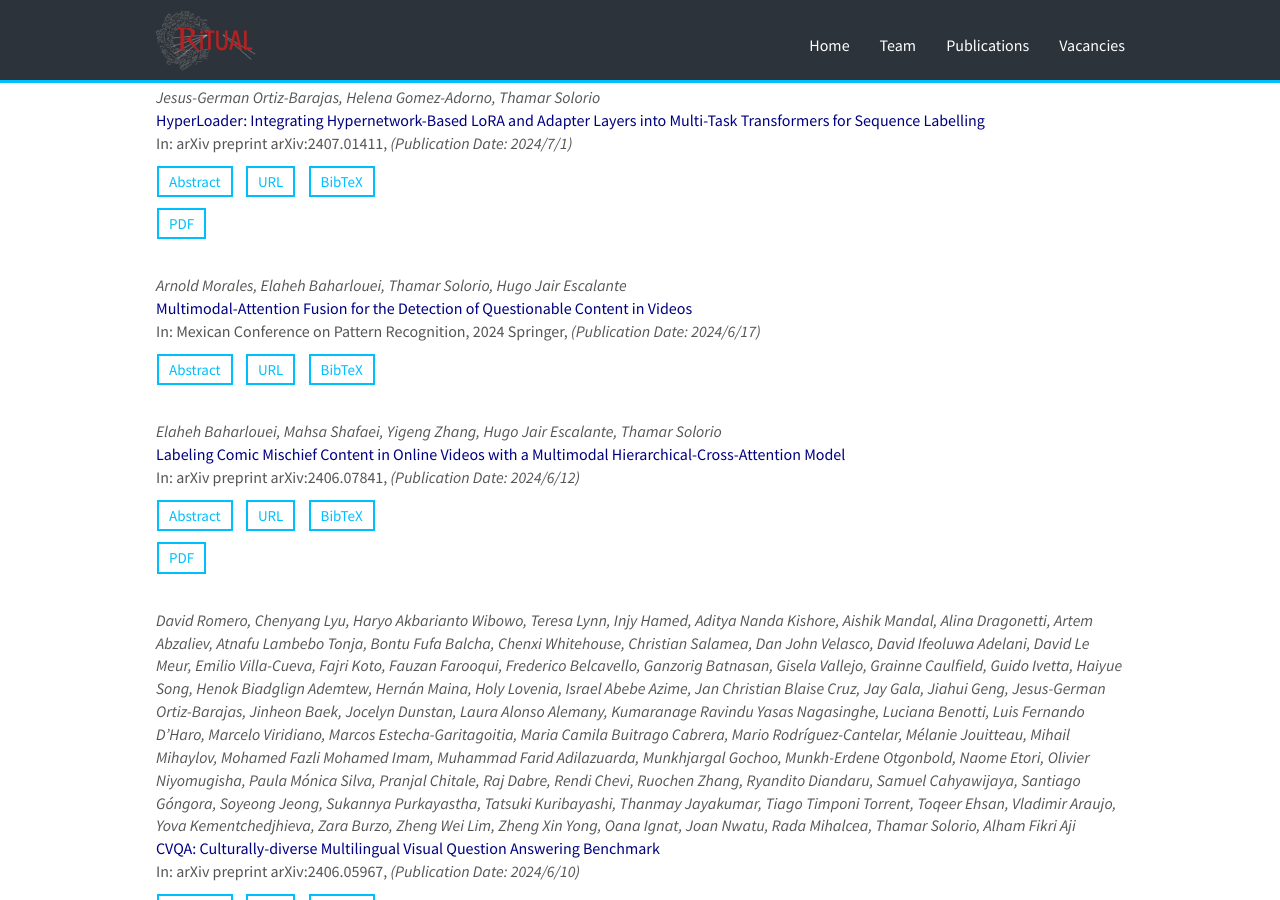
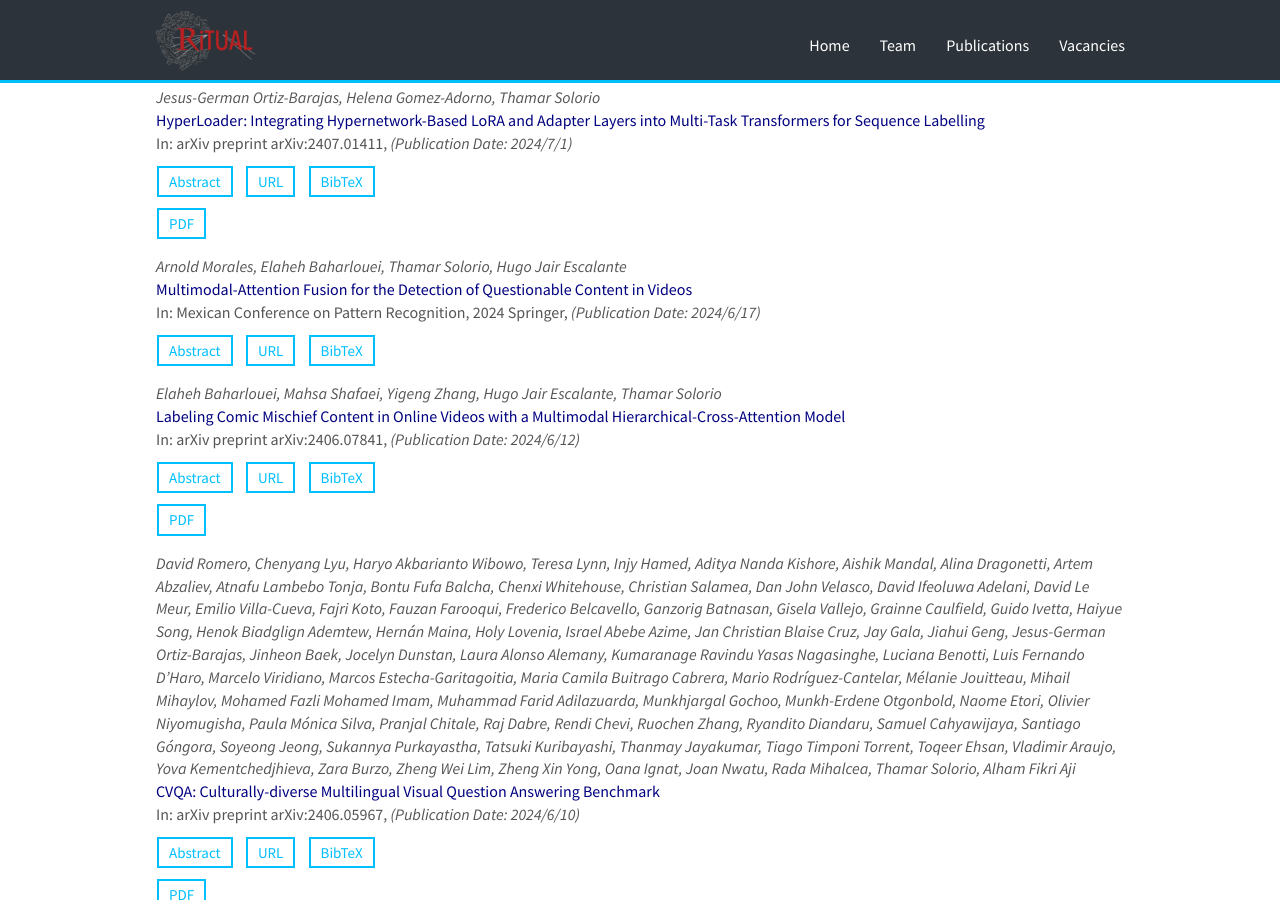
Before and after one commit to RamzaBasharat/MBZUAI, a Jekyll site: the page built from _pages/publications.md, in a window 1280 px wide and 900 px high, scrolled down 601 px. Built offline with Jekyll 4.4.1, drawn with Linux system fonts in a browser that asks for light colours; nearby versions of some CDN libraries.

Commit message:
publications 4

```diff
--- a/_pages/publications.md
+++ b/_pages/publications.md
@@ -47,7 +47,7 @@ Jump to [Under Review Articles](#under-review-articles), [Patents](#patents), [L
   <em>{{ publi.authors }} </em><br />
   <span class="navy">{{ publi.title }}</span><br />
   In: {{publi.publisher}}, <i>(Publication Date: {{ publi.date }})</i>
-<div class="row" style="margin-bottom=5px">
+<div class="row" style="margin-bottom:5px;padding-bottom:0px">
   <div class="col-sm-12 clearfix">
   <a class="small-sky-btn" data-toggle="collapse" href="#abstract-{{ forloop.index }}" role="button" aria-expanded="false" aria-controls="abstract-{{ forloop.index }}">
     Abstract
```
